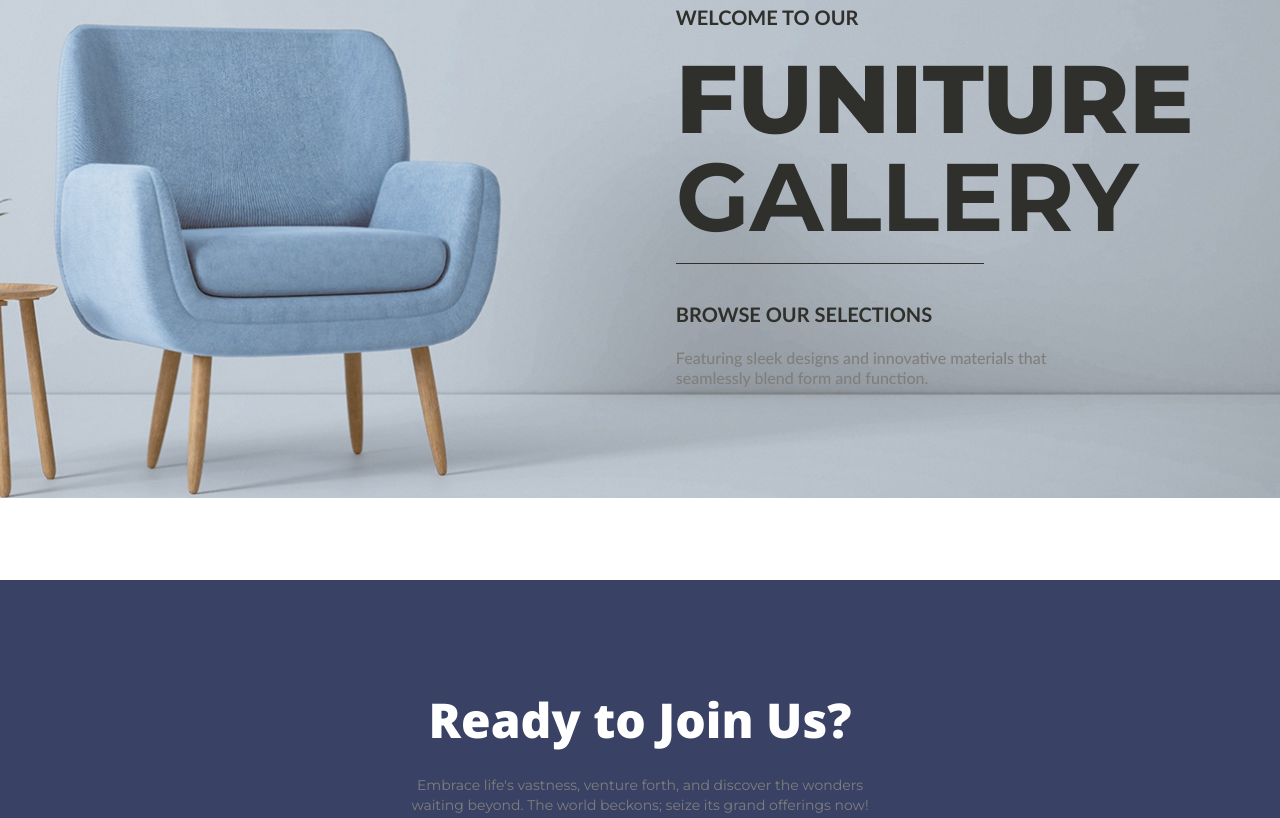
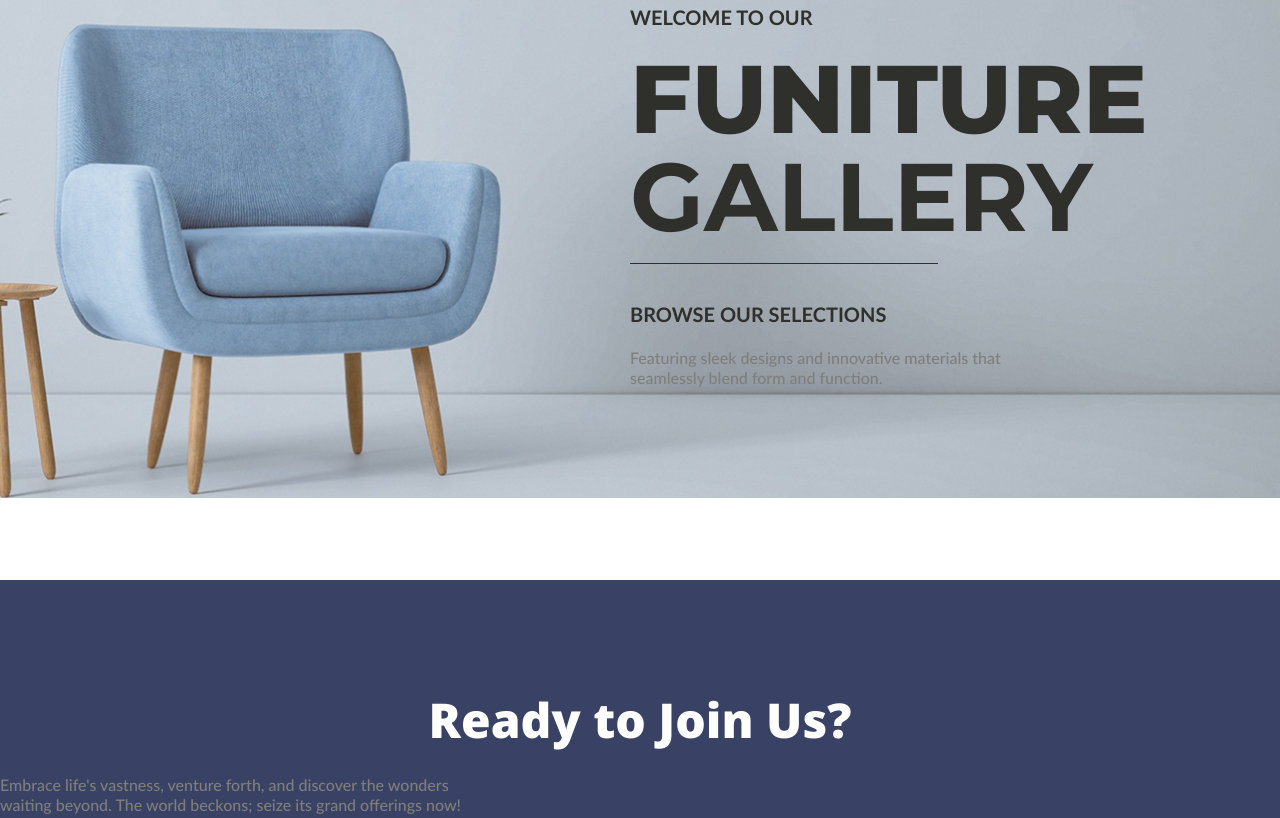
Before and after one commit to Sanni120385/lessons2025, a plain HTML site: page home_work_lesson_06/index.html in a window 1280 px wide. Shown: the part 403-1221 px from the top of the page. Drawn offline with nearby package versions, Linux system fonts and the light colour scheme; files whose address does not match are found by name.

Commit message:
Add files via upload

```diff
--- a/home_work_lesson_06/css/style.css
+++ b/home_work_lesson_06/css/style.css
@@ -55,8 +55,9 @@ margin: 0 auto;
 	padding: 7.125rem 0 6.875rem 0;
 
 }
-.content{
-	margin-left: 52.8%;
+.container .content{
+	max-width: 40.625rem;
+	margin-left: auto;
 }
 .hero__title {
 	font-family: "Lato", sans-serif;
@@ -79,11 +80,11 @@ margin: 0 auto;
 	font-style: normal;
 	font-size: 6rem;
 	color: #2f302c;
-
+	margin-bottom: 1rem;
 
 }
 
-.hero__subtitle2 {
+.hero__subtitle span {
 	font-family: "Montserrat", sans-serif;
 		font-weight: 700;
 		line-height: 6.25rem;
@@ -92,7 +93,7 @@ margin: 0 auto;
 		font-style: normal;
 		font-size: 6rem;
 		color: #2f302c;
-		margin-bottom: 1rem;
+
 }
 
 .line {
@@ -114,7 +115,7 @@ margin-bottom: 2.25rem;
 	margin-bottom: 1.25rem;
 }
 
-.text {
+.content p {
 	font-family: "Lato", sans-serif;
 	font-weight: 500;
 	line-height: 1.25rem;
@@ -182,7 +183,7 @@ margin-bottom: 1.5625rem;
 	background: url("../img/check-badge-color.png") 0 0 no-repeat;
 	min-height: 2rem;
 	padding-left: 2.625rem;
-
+	padding-top: 0.25rem;
 }
 
 .item-gray {
@@ -196,4 +197,5 @@ font-family: "Montserrat", sans-serif;
 	background: url("../img/check-badge.png") 0 0 no-repeat;
 min-height: 2rem;
 	padding-left: 2.625rem;
+	padding-top: 0.25rem;
 }
--- a/home_work_lesson_06/index.html
+++ b/home_work_lesson_06/index.html
@@ -24,10 +24,10 @@
 			</div>
 		</div>
 		<div class="hero">
+			<div class="container">
 				<div class="content">
 					<h2 class="hero__title">WELCOME TO OUR</h2>
-				<h3 class="hero__subtitle">FUNITURE</h3>
-				<h3 class="hero__subtitle2">GALLERY</h3>
+					<h3 class="hero__subtitle">FUNITURE <span>GALLERY</span></h3>
 					<div class="line"></div>
 					<h4 class="hero__subtitle3">BROWSE OUR SELECTIONS</h4>
 					<p class="text">Featuring sleek designs and innovative materials that<br> seamlessly blend form and
@@ -35,10 +35,11 @@
 					</p>
 				</div>
 			</div>
+		</div>
 		<div class="ready">
 			<div class="content">
 				<h2 class="title">Ready to Join Us?</h2>
-				<p class="text">Embrace life's vastness, venture forth, and discover the wonders<br> waiting beyond. The
+				<p>Embrace life's vastness, venture forth, and discover the wonders<br> waiting beyond. The
 					world beckons; seize its grand
 					offerings now!</p>
 			</div>
--- a/home_work_lesson_06/training.css
+++ b/home_work_lesson_06/training.css
@@ -345,9 +345,7 @@ box-shadow: inset 5px 5px 10px rgba(0, 0, 0, 0.5), inset -5px -5px 10px rgba(255
 .visibility .text1{
 	visibility: hidden;
 }
-.background {
 
-}
 
 .background__title {
 	font-family: "Montserrat", sans-serif;
```
Lines whose indentation alone changed are shown as unchanged.
